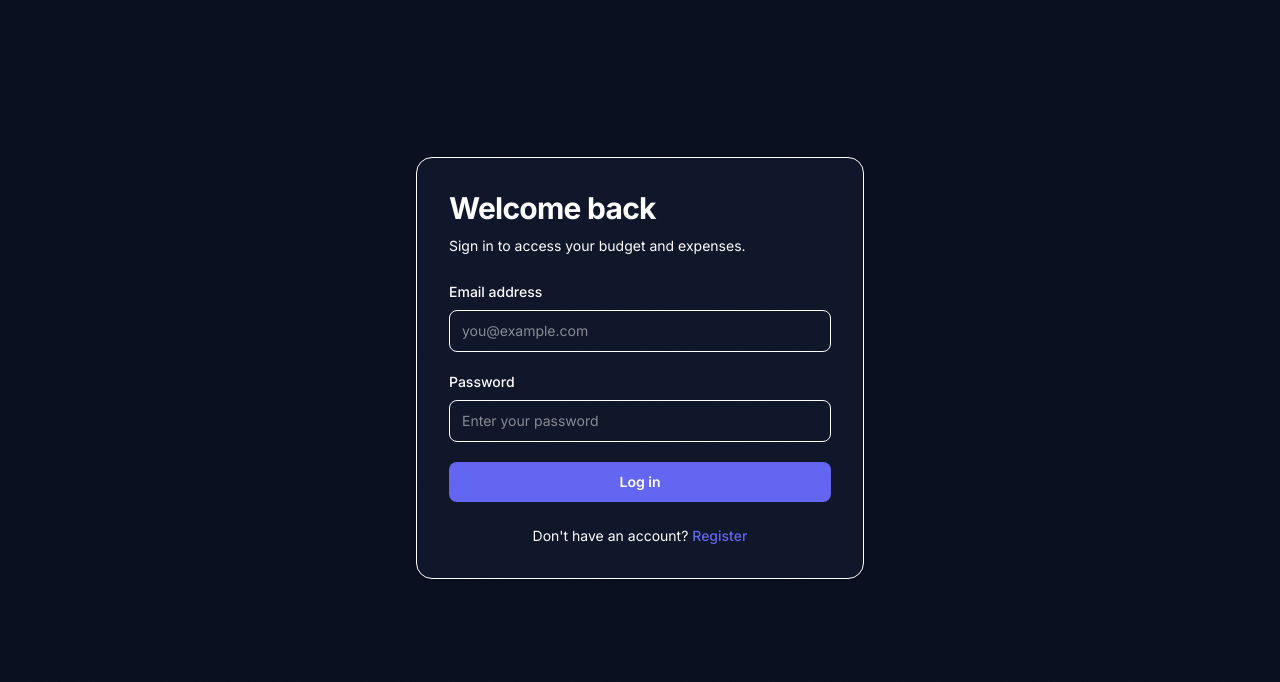
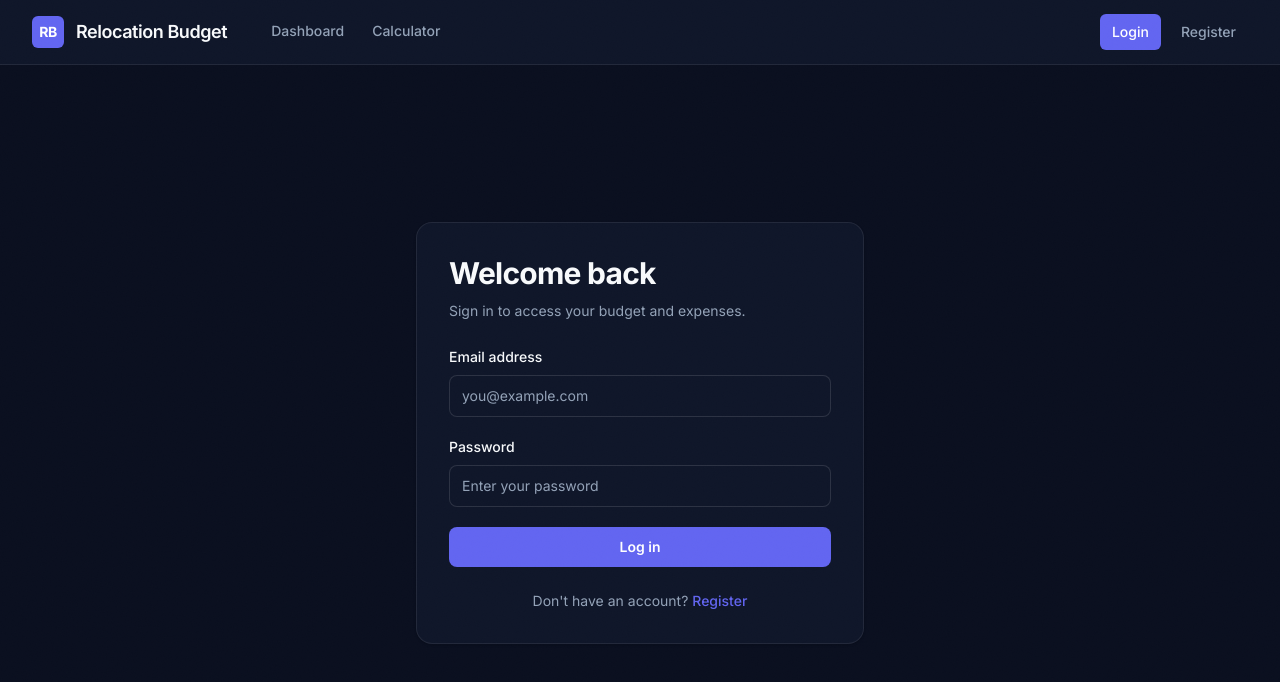
Before and after one commit to mohdriyaan/relocation-budget, a React (Vite) app in the folder client/: page /login in a window 1280 px wide. Shown: the top 682 px of the page. Built offline with nearby package versions, Linux system fonts and the light colour scheme; no server answers.

Commit message:
fix: restore app shell and preserve design tokens

```diff
--- a/client/src/App.jsx
+++ b/client/src/App.jsx
@@ -1,4 +1,3 @@
-import { BrowserRouter } from "react-router-dom"
 import AppLayout from "./layouts/AppLayout.jsx"
 import AppRoutes from "./AppRoutes.jsx"
 
--- a/client/src/index.css
+++ b/client/src/index.css
@@ -1,24 +1,34 @@
-@import url('https://fonts.googleapis.com/css2?family=Inter:wght@400;500;600;700&display=swap');
+@import url("https://fonts.googleapis.com/css2?family=Inter:wght@400;500;600;700&display=swap");
 @import "tailwindcss";
 
 @theme {
   /* Typography */
   --font-inter: "Inter", ui-sans-serif, system-ui, sans-serif;
-
   --tracking-tightest: -0.03em;
-
   --leading-tighter: 1.05;
 
-  /* Core canvas */
+  /* Core surfaces */
   --color-background: #0b1020;
+  --color-canvas: #0b1020;
   --color-surface: #10172a;
 
-  /* Optional semantic border tokens */
+  /* Text */
+  --color-text-primary: #f8fafc;
+  --color-text-muted: #94a3b8;
+
+  /* Borders / dividers */
+  --color-divider: rgba(255, 255, 255, 0.08);
+  --color-input-border: rgba(255, 255, 255, 0.12);
   --color-border-subtle: rgba(255, 255, 255, 0.05);
   --color-border-standard: rgba(255, 255, 255, 0.1);
 
-  /* Existing brand tokens can remain here */
+  /* Accent */
   --color-primary: #6366f1;
+
+  /* Semantic */
+  --color-information: #2a9d8f;
+  --color-success: #34d399;
+  --color-error: #f87171;
 }
 
 :root {
@@ -33,10 +43,9 @@ body {
   margin: 0;
   min-width: 320px;
   background: var(--color-background);
-  color: white;
+  color: var(--color-text-primary);
 }
 
-/* Precision focus system */
 *:focus-visible {
-  @apply outline-none ring-1 ring-offset-2 ring-white/20 ring-offset-background;
+  @apply outline-none ring-1 ring-white/20 ring-offset-2 ring-offset-background;
 }
--- a/client/src/layouts/AppLayout.jsx
+++ b/client/src/layouts/AppLayout.jsx
@@ -1,7 +1,8 @@
+import Navbar from "../components/Navbar.jsx"
+
 const AppLayout = ({ children }) => {
   return (
-    <div className="relative min-h-screen overflow-x-hidden bg-background text-white">
-      {/* Static material texture */}
+    <div className="relative min-h-screen overflow-x-hidden bg-background text-text-primary">
       <svg
         aria-hidden="true"
         className="pointer-events-none fixed inset-0 z-50 h-full w-full opacity-[0.0125]"
@@ -24,8 +25,9 @@ const AppLayout = ({ children }) => {
         />
       </svg>
 
-      {/* Application content */}
       <div className="relative z-0">
+        <Navbar />
+
         {children}
       </div>
     </div>
```
Also changed, not shown: client/src/AppRoutes.jsx (+2 -10 lines).
